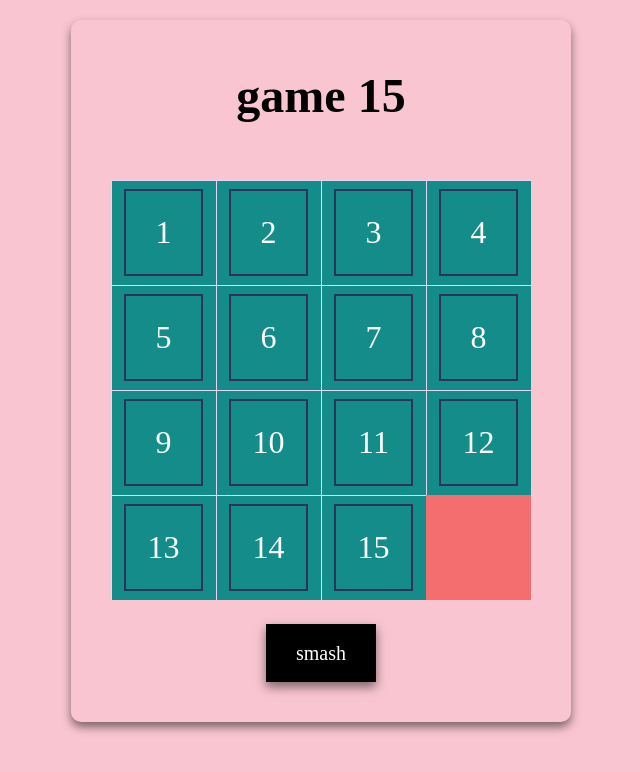
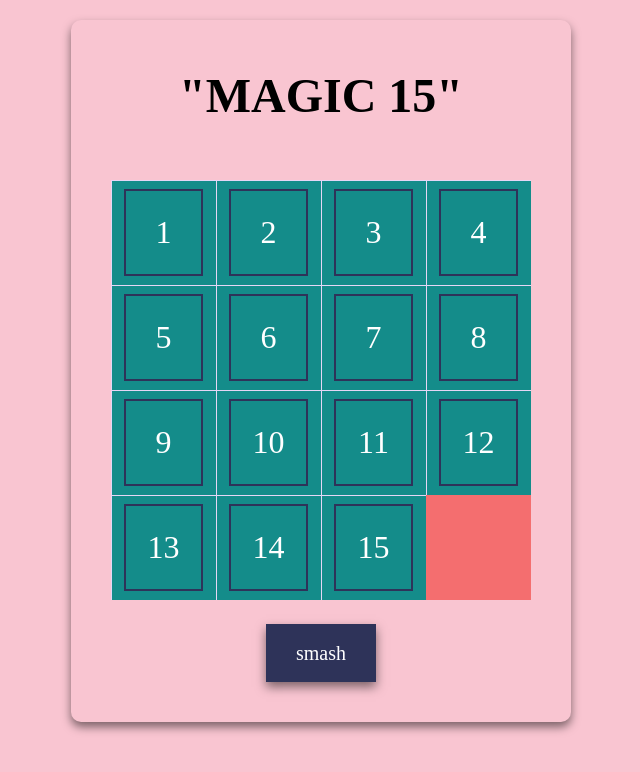
Before and after one commit to Andriikryl/Magic-fifteen, a plain HTML site: page index.html in a window 1280 px wide. Shown: the whole page, without its empty margins (319-959 px from the left). Drawn offline with Linux system fonts and the light colour scheme.

Commit message:
new desi

```diff
--- a/index.html
+++ b/index.html
@@ -9,7 +9,7 @@
 </head>
 <body>
     <div class="page">
-        <h1>game 15</h1>
+        <h1>"Magic 15" </h1>
         <div class="fifteen" id="fifteen">
             <button class="item" data-matrix-id="1"><span class="item__val">1</span></button>
             <button class="item" data-matrix-id="2"><span class="item__val">2</span></button>
--- a/style.css
+++ b/style.css
@@ -47,6 +47,7 @@
   h1{
     font-size: 3rem;
     margin-block-end: 1em;
+    text-transform: uppercase;
   }
 
   .fifteen{
@@ -87,7 +88,7 @@
 
   .button{
     color: white;
-    background-color: black;
+    background-color: #2e3359;
     border: none;
     font-size: 20px;
     padding: 14px 30px;
```
